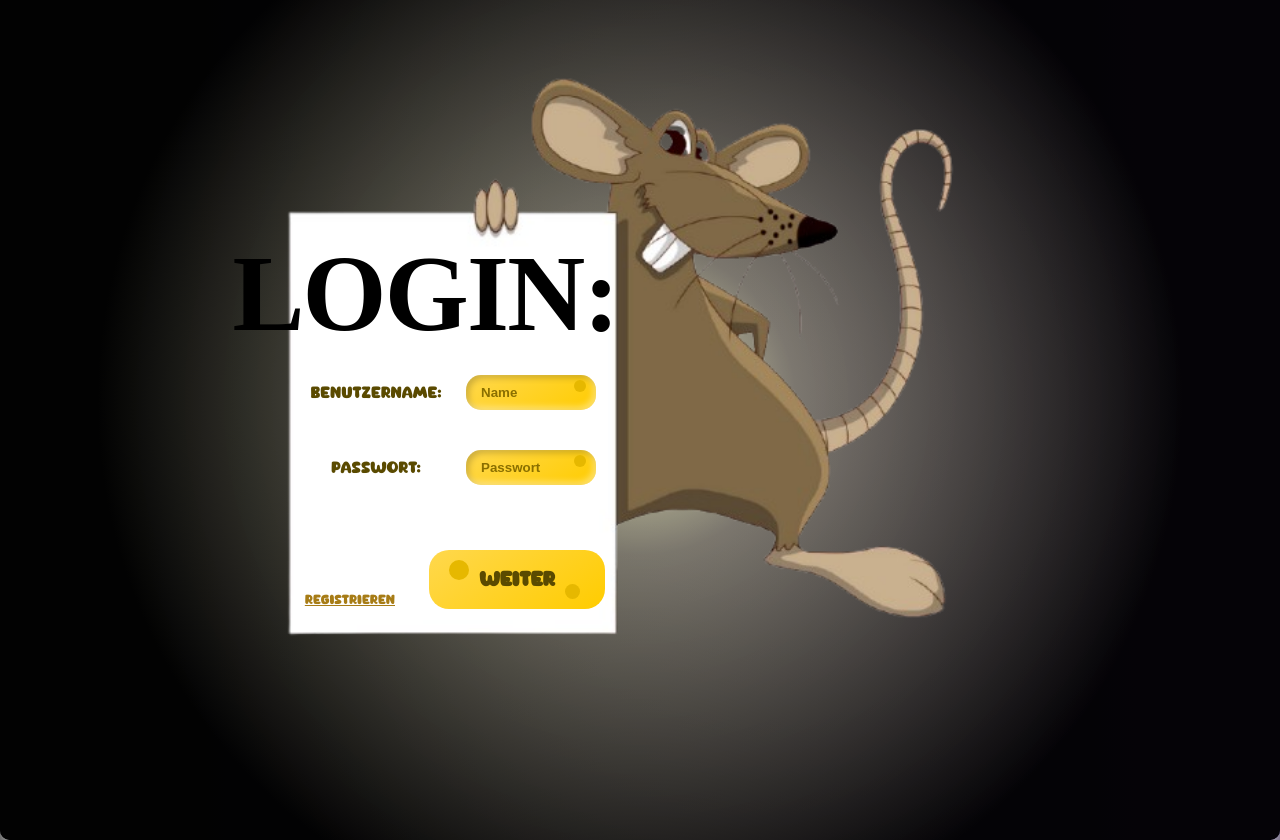
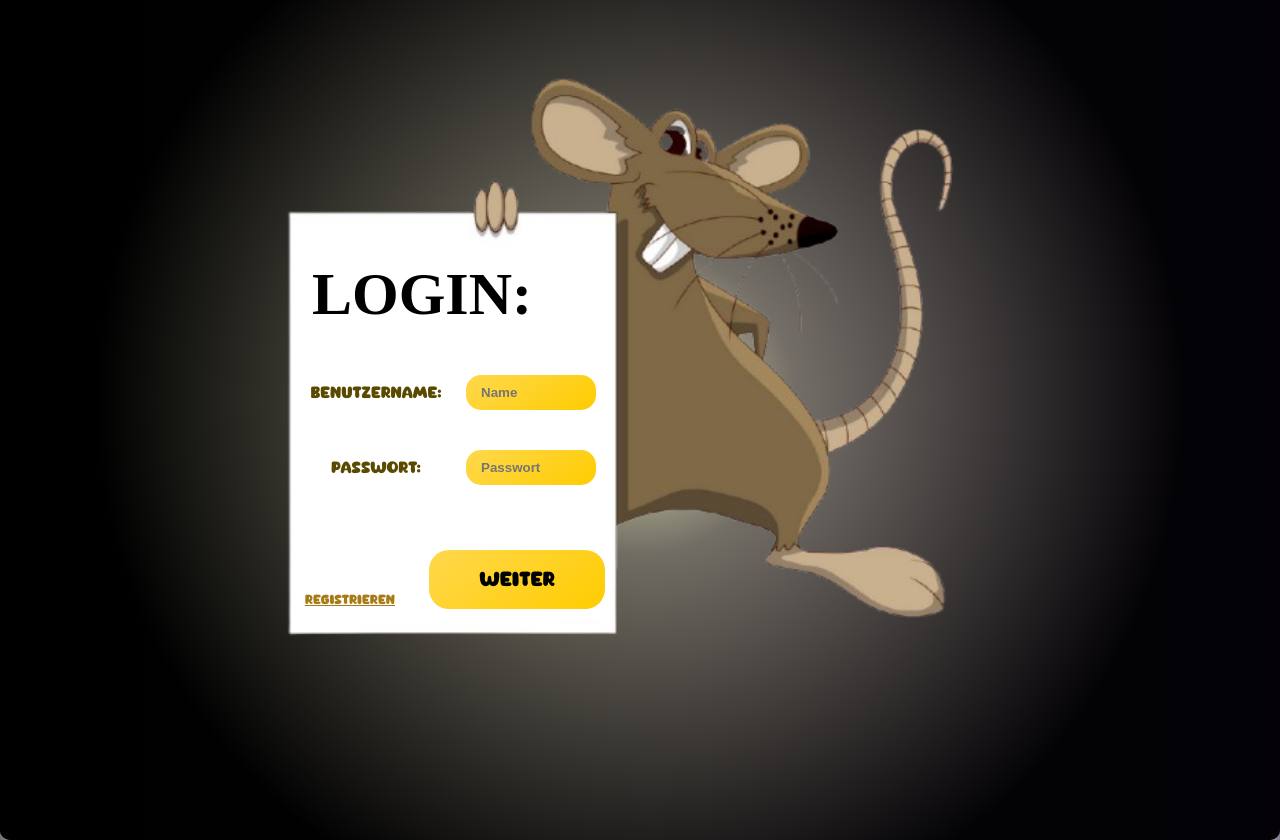
Before and after one commit to moerderviech/Spiel_Projekt, a Flask app: page /anmeldung in a window 1280 px wide. Run offline with Flask 3, Linux system fonts and the light colour scheme; some web fonts are replaced.

Commit message:
zwischenspeichern

```diff
--- a/templates/Anmeldung.html
+++ b/templates/Anmeldung.html
@@ -6,7 +6,7 @@
 
 <style>
 
-/* Schriftarten */
+/* ===== Schriftarten ===== */
 @font-face {
   font-family: 'TastyCheese';
   src: url('fonts/tastycheese-bitmaps.otf') format('opentype');
@@ -17,19 +17,18 @@
   src: url('fonts/New Cheese Font/NewCheese.otf') format('opentype');
 }
 
-/* Body */
+/* ===== Hintergrund / Body ===== */
 body {
   margin: 0;
   height: 100vh;
   background: linear-gradient(to right, #000000, #24153e);
-  overflow: visible;
   display: flex;
   justify-content: center;
   align-items: center;
   font-family: Arial, sans-serif;
 }
 
-/* Container */
+/* ===== Hauptcontainer ===== */
 .container {
   text-align: center;
   width: 100%;
@@ -38,36 +37,31 @@ body {
     rgba(255,255,200,0.9) 0%,
     rgba(255,255,200,0.4) 20%,
     rgba(0,0,0,0.9) 70%);
-  background-color: hsla(0, 0%, 100%, 0.068);
   padding: 40px;
   border-radius: 10px;
   box-shadow: 0 15px 30px rgb(255, 255, 255);
 }
 
-/* LOGIN Titel */
+/* ===== Titel ===== */
 h2 {
   font-family: 'TastyCheese';
-  letter-spacing: -1px;
-  font-weight: bold;
   font-size: 60px;
-  transform: scale(1.8);
   position: absolute;
   top: 210px;
   right: 748px;
 }
 
-/* Login Felder Container */
+/* ===== Login-Felder ===== */
 .login-fields {
   position: absolute;
   top: 375px;
   right: 684px;
-
   display: flex;
   flex-direction: column;
-  gap: 40px; /* Abstand */
+  gap: 40px;
 }
 
-/* Label + Input */
+/* ===== Label + Input ===== */
 .form-group {
   display: flex;
   align-items: center;
@@ -80,7 +74,7 @@ label {
   width: 140px;
 }
 
-/* Käse Input */
+/* ===== Eingabefelder ===== */
 .cheese-input {
   background: linear-gradient(145deg, #ffd84d, #ffcc00);
   border: none;
@@ -89,86 +83,23 @@ label {
   color: #5a4a00;
   font-weight: bold;
   width: 100px;
-  box-shadow: inset -3px -3px 6px rgba(255,255,255,0.4),
-              inset 3px 3px 6px rgba(0,0,0,0.2);
 }
 
-.cheese-input::placeholder {
-  color: #8a6f00;
-}
-
-/* Käselöcher */
-.input-wrapper {
-  position: relative;
-}
-
-.input-wrapper::before {
-  content: "";
-  position: absolute;
-  width: 12px;
-  height: 12px;
-  background: #e6b800;
-  border-radius: 50%;
-  top: 5px;
-  right: 10px;
-}
-
-/* Käse Button */
+/* ===== Button ===== */
 .cheese-button {
   position: absolute;
   top: 550px;
   right: 675px;
-
   background: linear-gradient(145deg, #ffd84d, #ffcc00);
   border: none;
   padding: 20px 50px;
   font-size: 20px;
   font-family: 'NewCheese';
-  font-weight: bold;
-  color: #5a4a00;
   border-radius: 20px;
   cursor: pointer;
-  overflow: hidden;
 }
 
-.cheese-text {
-  position: relative;
-  z-index: 2;
-}
-
-/* Hover Effekt */
-  .cheese-button:hover {
-    transform: scale(1.05) rotate(-1deg);
-  }
-
-  .cheese-button:active {
-    transform: scale(0.95);
-    box-shadow: inset 5px 5px 10px rgba(0,0,0,0.3);
-  }
-
-.cheese-button::before,
-.cheese-button::after {
-  content: "";
-  position: absolute;
-  background: #e6b800;
-  border-radius: 50%;
-}
-
-.cheese-button::before {
-  width: 20px;
-  height: 20px;
-  top: 10px;
-  left: 20px;
-}
-
-.cheese-button::after {
-  width: 15px;
-  height: 15px;
-  bottom: 10px;
-  right: 25px;
-}
-
-/* Link */
+/* ===== Registrieren-Link ===== */
 a {
   font-family: 'NewCheese';
   font-size: 13px;
@@ -176,7 +107,6 @@ a {
   top: 594px;
   right: 885px;
   color: rgb(167, 124, 22);
-  z-index: 10;
 }
 
 </style>
@@ -184,6 +114,7 @@ a {
 
 <body>
 
+<!-- Bild (optional Deko) -->
 <img src="ratte.png" alt="Sticker"
      style="position: absolute; top: 70px; right: 210px; width: 800px;">
 
@@ -191,29 +122,57 @@ a {
 
   <h2>LOGIN:</h2>
 
+  <!-- ========================= -->
+  <!-- FORMULAR START -->
+  <!-- Alles innerhalb dieses Formulars wird an Flask gesendet -->
+  <!-- ========================= -->
+  <form method="POST" action="{{ url_for('anmeldung') }}">
+
     <div class="login-fields">
 
+      <!-- Benutzername -->
       <div class="form-group">
         <label>Benutzername:</label>
         <div class="input-wrapper">
-        <input class="cheese-input" type="text" placeholder="Name">
+          <!-- name="username" ist EXTREM wichtig für Flask -->
+          <input class="cheese-input"
+                 type="text"
+                 name="username"
+                 placeholder="Name"
+                 required>
         </div>
       </div>
 
+      <!-- Passwort -->
       <div class="form-group">
         <label>Passwort:</label>
         <div class="input-wrapper">
-        <input class="cheese-input" type="password" placeholder="Passwort">
+          <!-- name="password" ebenfalls wichtig -->
+          <input class="cheese-input"
+                 type="password"
+                 name="password"
+                 placeholder="Passwort"
+                 required>
         </div>
       </div>
 
     </div>
 
-  <a href="Registrierung.html">Registrieren</a>
-
-  <button class="cheese-button">
+    <!-- Login Button -->
+    <!-- type="submit" sorgt dafür, dass das Formular abgeschickt wird -->
+    <button class="cheese-button" type="submit">
       <span class="cheese-text">Weiter</span>
     </button>
+
+  </form>
+  <!-- ========================= -->
+  <!-- FORMULAR ENDE -->
+  <!-- ========================= -->
+
+
+  <!-- Link zur Registrierung -->
+  <!-- Flask kümmert sich um die richtige Seite -->
+  <a href="{{ url_for('registrierung') }}">Registrieren</a>
 
 </div>
 
```
Also changed, not shown: templates/Level1.html (+9 -0 lines). Lines whose indentation alone changed are shown as unchanged.
